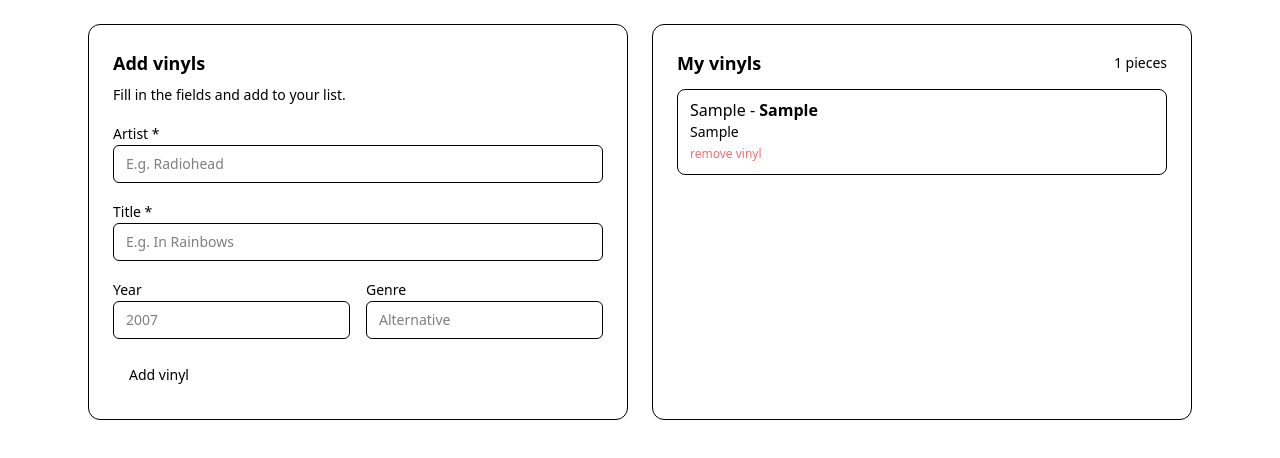
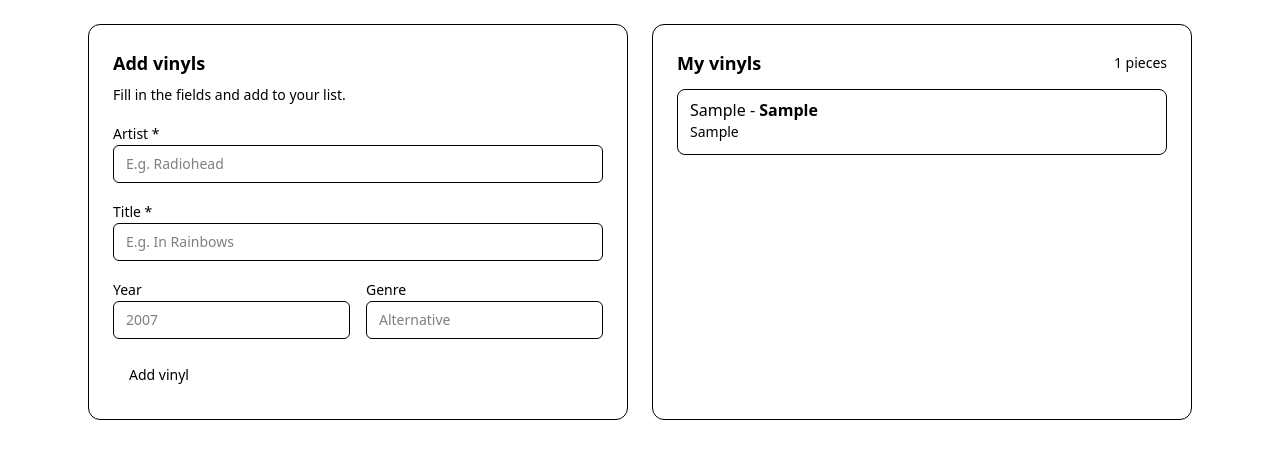
Before and after one commit to LukasKnudsen/VinylTracker, a React (Vite) app: page / in a window 1280 px wide. Both pictures are taken after typing "Sample", "Sample", "Sample", "Sample" into the empty fields and a click on the button "Add vinyl". Shown: the top 458 px of the page. Built offline with nearby package versions, Linux system fonts and the light colour scheme.

Commit message:
remove vinyl only shows when hover

```diff
--- a/src/components/VinylItem.tsx
+++ b/src/components/VinylItem.tsx
@@ -7,12 +7,13 @@ type Props = {
 
 export default function VinylItem({ vinyl, onRemove }: Props) {
   return (
-    <li
-      className="
-        rounded-lg border border-border bg-background p-3
-        flex flex-col gap-1
-      "
-    >
+      <li
+        className="
+          group
+          rounded-lg border border-border bg-background p-3
+          flex flex-col gap-1 relative
+        "
+      >
       <div className="flex items-baseline justify-between gap-3">
         <h3 className="font-medium leading-none">
           {vinyl.artist} - <span className="font-semibold">{vinyl.title}</span>
@@ -29,9 +30,14 @@ export default function VinylItem({ vinyl, onRemove }: Props) {
 
       <button
         onClick={() => onRemove(vinyl.id)}
-        className="self-start text-xs text-red-500 opacity-70 hover:opacity-100"
+        className="
+        absolute bottom-2 right-3
+        text-xs text-red-500
+        opacity-0 group-hover:opacity-100
+        transition-opacity
+      "
       >
-        remove vinyl
+        Remove vinyl
       </button>
     </li>
   );
```
